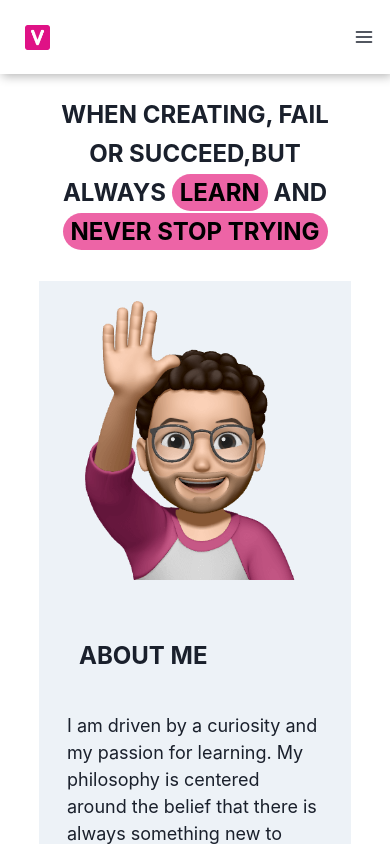
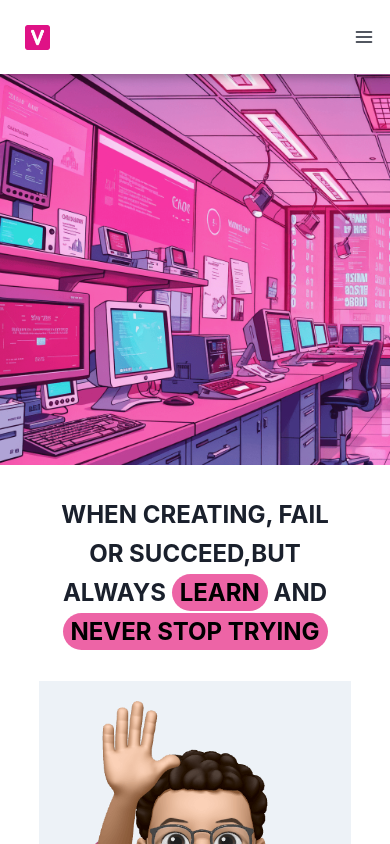
Before and after one commit to vitorgebrin/Live-CV, a React (Create React App) app: page / in a window 390 px wide. Shown: the top 844 px of the page. Built offline with nearby package versions, Linux system fonts and the light colour scheme.

Commit message:
added the filter on the projects and also the new image on top

```diff
--- a/src/App.css
+++ b/src/App.css
@@ -1,3 +1,5 @@
+.mainDiv {    width: 100vw;
+  overflow: hidden;}
 .logo{
   width:25px;
   height:25px;
@@ -70,3 +72,11 @@
 .chakra-tabs__tab-panels {border: 1px solid var(--chakra-colors-gray-200) !important}
 .chakra-ui-dark  .chakra-tabs__tab-panels {border: 1px solid var(--chakra-colors-whiteAlpha-300) !important}
 }
+.swiper-slide{transition: width 1.6s ease, opacity 0.6s ease-in;}
+.website_portfolio .ios_app, .app_portfolio .website{ width: 0px !important; opacity: 0; margin-inline:-40px;}
+#main_bg_image{height:760px}
+@media only screen and (max-width:992px) {
+  .website_portfolio .ios_app, .app_portfolio .website{ margin-inline:0px;}
+.chakra-tabs button{ padding-inline:15px !important;}
+#main_bg_image{min-width: max-content;height:400px}
+}
--- a/src/App.js
+++ b/src/App.js
@@ -8,6 +8,7 @@ import myIcon from './images/letter-v.png'
 import menuText from "./json/Menu.json"
 import './App.css'
 import './index.css'
+import myBackground from './images/mainImage.png'
 
 import { Container, Flex, Button, useColorModeValue, useColorMode, useDisclosure } from '@chakra-ui/react';
 import { HamburgerIcon, SunIcon, MoonIcon } from '@chakra-ui/icons'
@@ -104,7 +105,8 @@ function App() {
           </Button>
         </Flex>
       </nav>
-      <Flex flexDirection="column" paddingTop="65px">
+      <Flex flexDirection="column" paddingTop="65px" className='mainDiv'>
+      <img id="main_bg_image" src={myBackground} alt="background image showing computer science lab"></img>
         <QuemSou idioma={idioma}/>
         <Habilidades idioma={idioma} myRef={myRef} visibilidade={visibilidade} />
         <Experiencias idioma={idioma} />
--- a/src/json/Experiencias.json
+++ b/src/json/Experiencias.json
@@ -78,7 +78,7 @@
                 "image": "https://www.rossellasorbinonutrizionista.it/wp-content/uploads/2023/05/Logo-definitivo-1-1-e1684938007746.png",
                 "text": "Website done and designed by my own for a nutricionist based on Naples. I designed, prototyped and developed this website with the goal to create a product that could represent the best traits of the doctor in a modern and cozy style. This Wordpress website uses woocommerce and booknetic to create a booking system integrated with the doctor's calendar.",
                 "button": "View Project",
-                "buttonLink": ""
+                "buttonLink": "https://www.rossellasorbinonutrizionista.it/"
             },
             {
                 "title": "Metisse",
@@ -138,7 +138,7 @@
                 "image": "https://www.rossellasorbinonutrizionista.it/wp-content/uploads/2023/05/Logo-definitivo-1-1-e1684938007746.png",
                 "text": "Website done and designed by my own for a nutricionist based on Naples. I designed, prototyped and developed this website with the goal to create a product that could represent the best traits of the doctor in a modern and cozy style. This Wordpress website uses woocommerce and booknetic to create a booking system integrated with the doctor's calendar.",
                 "button": "View Project",
-                "buttonLink": ""
+                "buttonLink": "https://www.rossellasorbinonutrizionista.it/"
             },
             {
                 "title": "Metisse",
--- a/src/pages/Experiencias.js
+++ b/src/pages/Experiencias.js
@@ -1,6 +1,6 @@
 import React, { useState, useEffect } from "react"
 import experienciasText from "../json/Experiencias.json"
-import { Card, CardHeader, CardBody, CardFooter, Container, Text, Button, Heading, Spacer, Image, Box } from '@chakra-ui/react'
+import { Card, CardHeader, CardBody, CardFooter, Container, Text, Button, Heading, Spacer, Image, Box, Stack } from '@chakra-ui/react'
 // Import Swiper React components
 import { Swiper, SwiperSlide } from "swiper/react";
 import { Pagination, Navigation } from 'swiper/modules';
@@ -17,10 +17,13 @@ import {
     ModalBody,
     ModalCloseButton,
 } from '@chakra-ui/react'
+import { Tabs, TabList, TabPanels, Tab, TabPanel } from '@chakra-ui/react'
+import { px } from "framer-motion";
 
 export default function Experiencias(props) {
     var idioma = props.idioma
     const [width, setWidth] = useState(window.innerWidth);
+    const [filter, setFilter] = useState("");
 
     useEffect(() => {
         const handleResize = () => setWidth(window.innerWidth);
@@ -34,14 +37,24 @@ export default function Experiencias(props) {
             backdropFilter='blur(10px) hue-rotate(90deg)'
         />
     )
-    const  [buttonsState, setButtonsState ] = useState({ 0: false, 1: false, 2: false, 3: false, 4: false, 5: false, 6: false })
+    const [buttonsState, setButtonsState] = useState({ 0: false, 1: false, 2: false, 3: false, 4: false, 5: false, 6: false })
     const [overlay, setOverlay] = React.useState(<OverlayOne />)
 
     return (
-        <Container maxWidth={["100vw", "80vw"]} justifyContent="center" py="100px" id='portfolio'>
+        <Container maxWidth={["100vw", "80vw"]} justifyContent="center" py="100px" id='portfolio' className={filter == "websitePortfolio" ? "website_portfolio" : filter == "appPortfolio" ? "app_portfolio" : ""}>
             <Heading lineHeight='tall' fontSize={["2xl", "4xl"]}>
                 {experienciasText[idioma]["sectionHeader"]["title"]}
             </Heading>
+            <Stack spacing={10} direction='row' align='center'>
+                <Tabs variant='soft-rounded' colorScheme='pink'>
+                    <TabList>
+                        <Tab variant="outline" size="md" onClick={() => setFilter("")}>View All</Tab>
+                        <Tab variant="outline" size="md" onClick={() => setFilter("appPortfolio")}>Filter App</Tab>
+                        <Tab variant="outline" size="md" onClick={() => setFilter("websitePortfolio")}>Filter Site</Tab>
+                    </TabList>
+                </Tabs>
+            </Stack>
+            <Spacer h={"40px"}/>
             <Swiper
                 slidesPerView={width > 767 ? 3 : 1}
                 spaceBetween={30}
@@ -53,8 +66,8 @@ export default function Experiencias(props) {
                 className="mySwiper"
             >
                 {experienciasText[idioma]["Cards"].map((cardTexts, index) => (
-                    <SwiperSlide>
-                        <Card shadow="lg" height="550px">
+                    <SwiperSlide className={cardTexts["subtitle"] == "Website" ? "website" : "ios_app"}>
+                        <Card shadow="lg" height="550px" >
                             <Box textAlign="-webkit-center" height={["160px", "200px"]} bg="white">
                                 <Image
                                     src={cardTexts["image"]}
@@ -70,23 +83,23 @@ export default function Experiencias(props) {
                                 <Text fontWeight="600" my="-20px">{cardTexts["subtitle"]}</Text>
                             </CardHeader>
                             <CardBody p={["0px 10px 20px !important", "auto"]}>
-                                <Text >{cardTexts["text"].substring(0,200) + "..."}</Text>
+                                <Text >{cardTexts["text"].substring(0, 200) + "..."}</Text>
                             </CardBody>
                             <CardFooter>
                                 <Button
                                     onClick={() => {
                                         setOverlay(<OverlayOne />)
-                                        setButtonsState({...buttonsState, [index]:true})
+                                        setButtonsState({ ...buttonsState, [index]: true })
                                     }}
                                 >
                                     Read More
                                 </Button>
-                                <Spacer/>
+                                <Spacer />
                                 <Button colorScheme="pink"><a href={cardTexts["buttonLink"]} target="_blank" rel="noreferrer">{cardTexts["button"]}</a></Button>
                             </CardFooter>
                         </Card>
                         <Modal isCentered isOpen={buttonsState[index]} onClose={() => {
-                                        setButtonsState({...buttonsState, [index]:false})
+                            setButtonsState({ ...buttonsState, [index]: false })
                         }} >
                             {overlay}
                             <ModalContent>
@@ -107,7 +120,7 @@ export default function Experiencias(props) {
                                 </ModalBody>
                                 <ModalFooter>
                                     <Button onClick={() => {
-                                        setButtonsState({...buttonsState, [index]:false})
+                                        setButtonsState({ ...buttonsState, [index]: false })
                                     }} >Close</Button>
                                 </ModalFooter>
                             </ModalContent>
```
Also changed, not shown: src/images/mainImage.png (added). Lines whose indentation alone changed are shown as unchanged.
